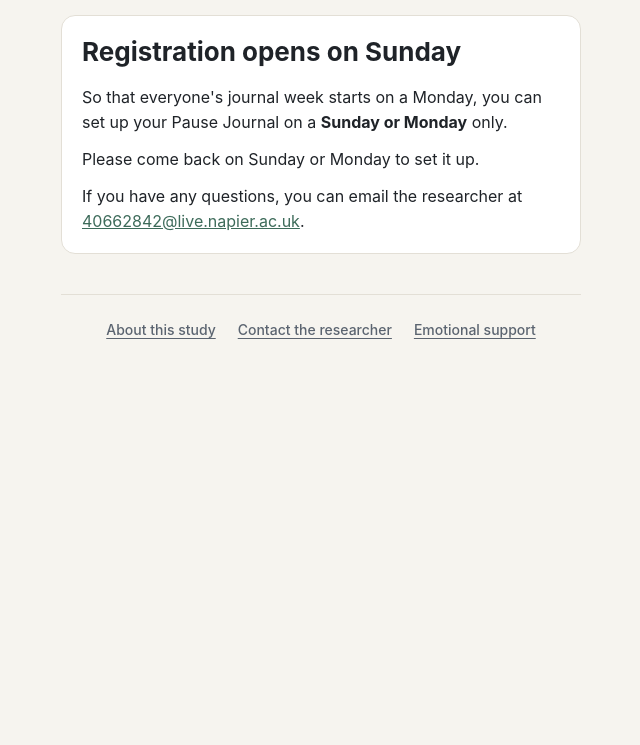
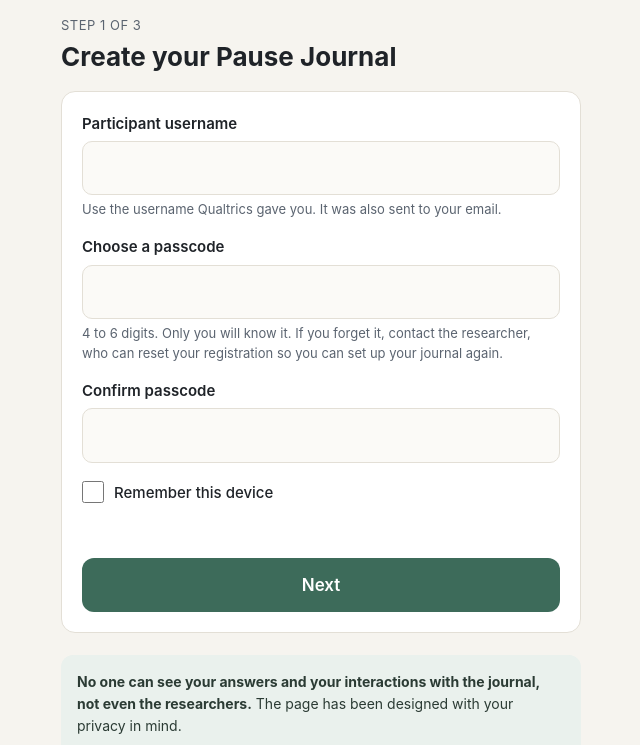
Before and after one commit to JournalPause/journalpause.github.io, a plain HTML site: page index.html in a window 1280 px wide. Shown: the part 54-799 px from the top of the page, without its empty margins (319-959 px from the left). Drawn offline with Linux system fonts and the light colour scheme.

Commit message:
Update index.html

```diff
--- a/index.html
+++ b/index.html
@@ -445,11 +445,11 @@ const INTERVENTION_DAYS = 7; // closes at 00:00 on day 8 (phone's local time)
 // Monday (day 1) to Sunday (day 7) and closes at 00:00 on the following Monday.
 const canRegisterToday = () => [0, 1].includes(new Date().getDay()); // Sun, Mon
 
-// RESEARCHER TEST MODE: open the page with ?test on the end of the link
-// (https://journalpause.github.io/?test) and use an ID starting with TEST.
-// It can be registered on any day, and its journal week starts that same day.
-const TEST_LINK = new URLSearchParams(location.search).has("test");
-const isTestId = pid => /^test/i.test(pid);
+// DEVELOPER / RESEARCHER ACCESS: participant ID 200202 (or any ID starting
+// with TEST) can register on any day, and its journal week starts that same day.
+// Everyone else can only register on a Sunday or Monday.
+const DEV_IDS = ["200202"];
+const isTestId = pid => DEV_IDS.includes(String(pid).trim()) || /^test/i.test(pid);
 function startMonday(){ // Sunday -> tomorrow, Monday -> today
   const d = new Date();
   if(d.getDay() === 0) d.setDate(d.getDate() + 1);
@@ -1146,7 +1146,7 @@ document.addEventListener("visibilitychange", () => {
   }
 
   const auth = getAuth();
-  if(!auth){ show(canRegisterToday() || TEST_LINK ? "page-register" : "page-closed"); return; }
+  if(!auth){ show("page-register"); return; }
   if(interventionOver()){ showEnded(); return; }
   flushQueue();
   recordOpened();
```
